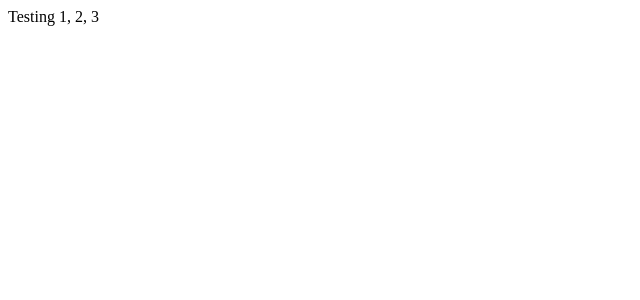
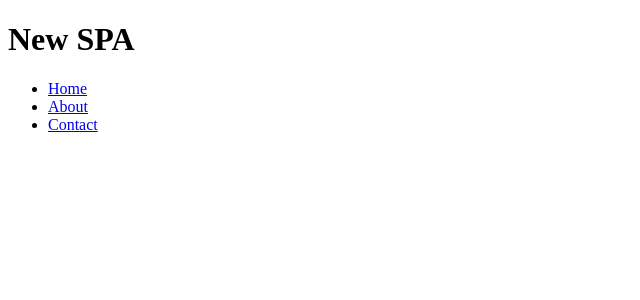
Before and after one commit to hannahgswift/ping4, a React app: page / in a window 1280 px wide. Shown: the top 300 px of the page, without its empty margins (0-640 px from the left). Built offline with nearby package versions, Linux system fonts and the light colour scheme.

Commit message:
Convert to simple spa

```diff
--- a/containers/App.js
+++ b/containers/App.js
@@ -2,6 +2,18 @@ import React, {Component} from 'react';
 
 export default class App extends Component {
     render () {
-        return <p>Testing 1, 2, 3</p>
+        return (
+          <div>
+            <h1>New SPA</h1>
+            <ul className="header">
+              <li><a href="/">Home</a></li>
+              <li><a href="/about">About</a></li>
+              <li><a href="/contact">Contact</a></li>
+            </ul>
+            <div className="content">
+
+            </div>
+          </div>
+        );
     }
 }
--- a/index.html
+++ b/index.html
@@ -1,5 +1,10 @@
-<html>
+<!DOCTYPE html>
+<html lang="en">
   <head>
+    <meta charset="utf-8">
+    <meta name="viewport"
+          content="width=device-width, initial-scale=1, shrink-to-fit=no">
+    <meta name="theme-color" content="#000000">
     <title> Hey </title>
   </head>
   <body>
```
Lines whose indentation alone changed are shown as unchanged.
